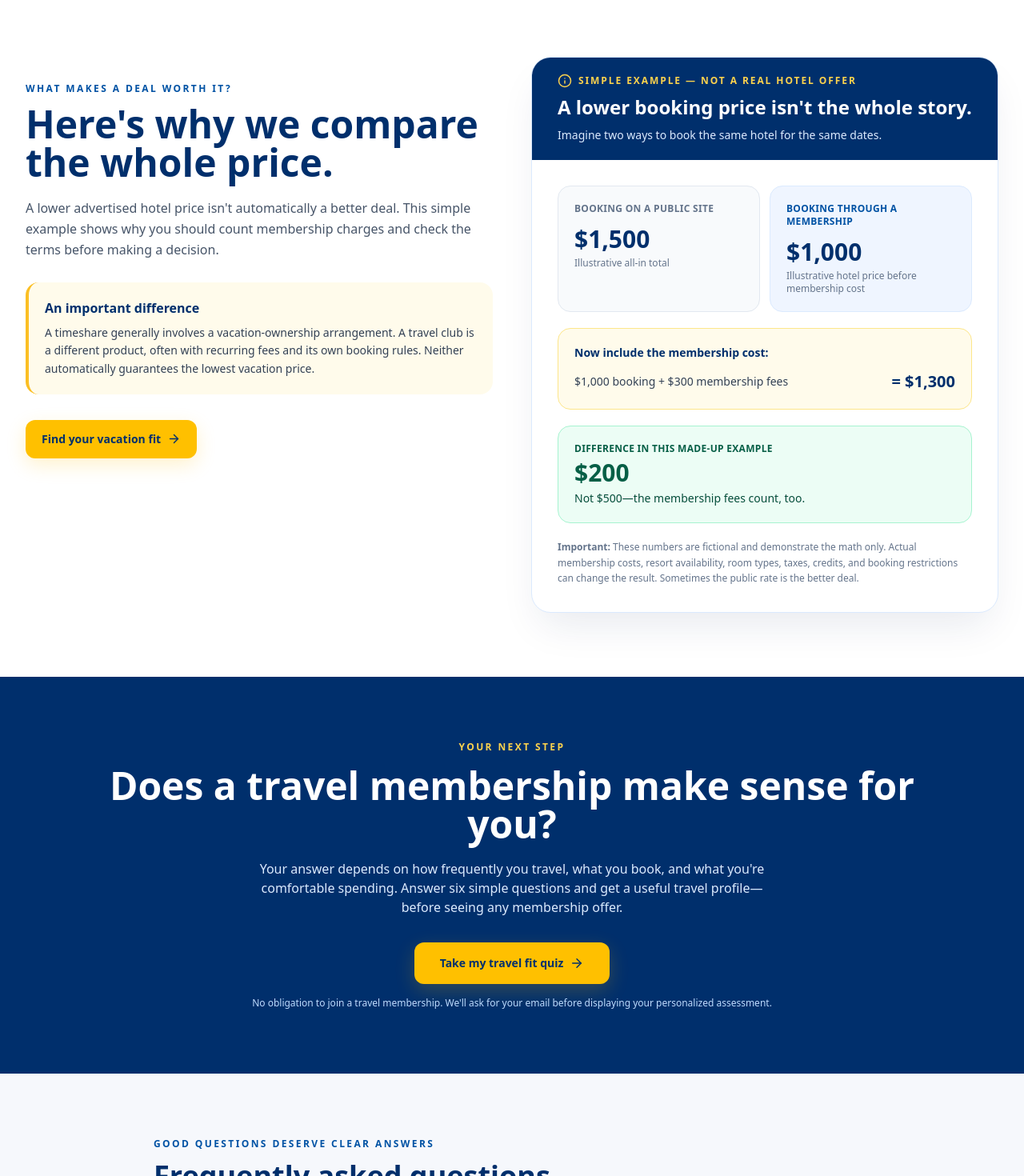
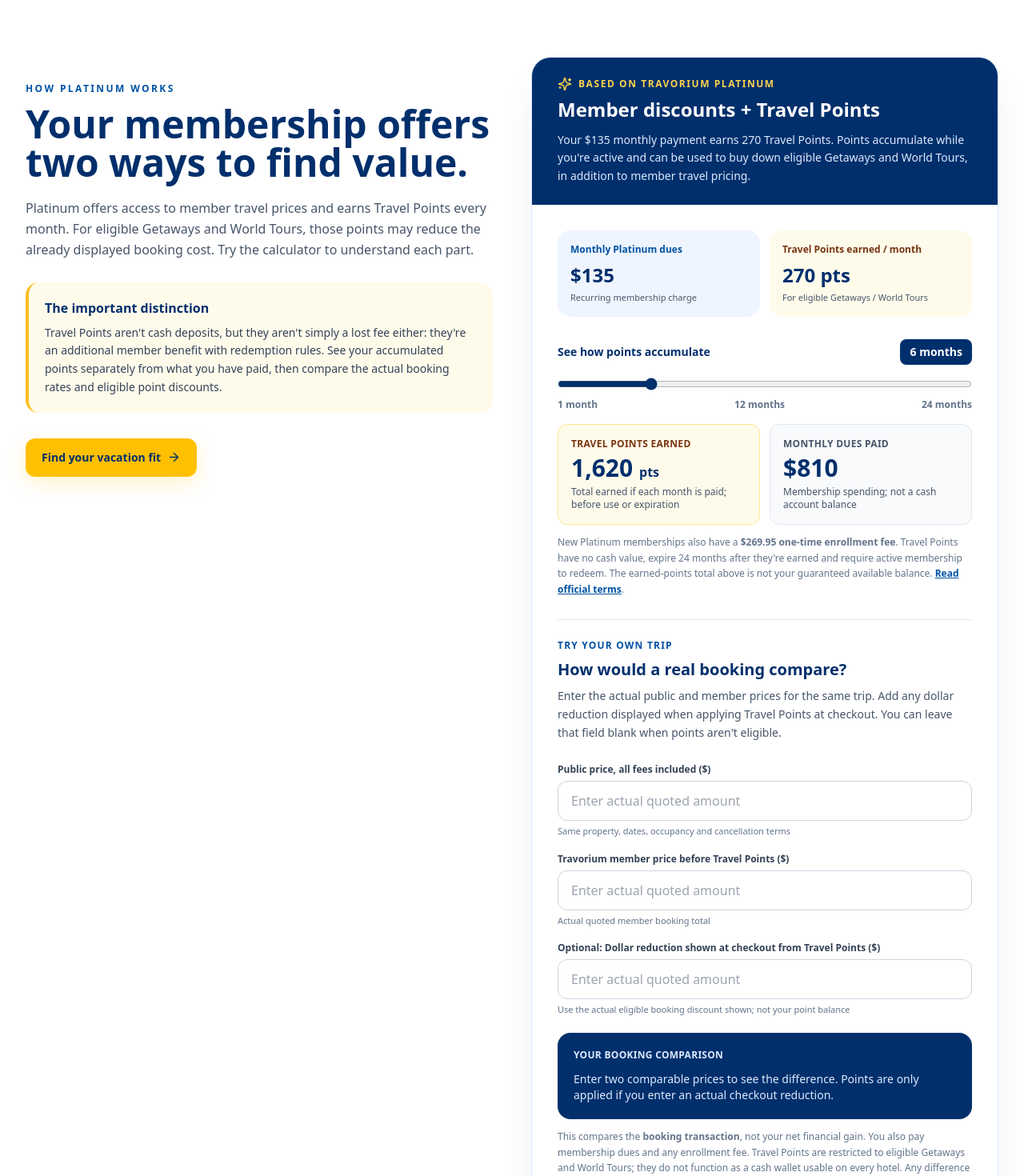
Before and after one commit to rahjreed/MLM, a React (Vite) app: page / in a window 1280 px wide. Shown: the part 1940-3410 px from the top of the page at 80% size. Built offline with nearby package versions, Linux system fonts and the light colour scheme.

Commit message:
Model real Travorium Platinum dues, earned Travel Points, and separate eligible point buy-downs

```diff
--- a/src/App.jsx
+++ b/src/App.jsx
@@ -264,39 +264,66 @@ function QuizModal({ onClose }) {
   </div>;
 }
 
-function ComparisonExample() {
+function TravoriumValueExplorer() {
+  const [months, setMonths] = useState(6);
+  const [retail, setRetail] = useState("");
+  const [member, setMember] = useState("");
+  const [pointsSavings, setPointsSavings] = useState("");
+
+  const money = (amount) => "$" + Number(amount).toLocaleString(undefined, { minimumFractionDigits: 0, maximumFractionDigits: 2 });
+  const validAmount = (value) => value !== "" && Number.isFinite(Number(value)) && Number(value) >= 0;
+  const hasQuotes = validAmount(retail) && validAmount(member);
+  const appliedPointsValue = validAmount(pointsSavings) ? Number(pointsSavings) : 0;
+  const pointsOverLimit = hasQuotes && appliedPointsValue > Number(member);
+  const memberBookingDue = hasQuotes && !pointsOverLimit ? Math.max(0, Number(member) - appliedPointsValue) : 0;
+  const memberRateDifference = hasQuotes ? Number(retail) - Number(member) : 0;
+  const fullDifference = hasQuotes && !pointsOverLimit ? Number(retail) - memberBookingDue : 0;
+
   return <div className="overflow-hidden rounded-3xl border border-blue-100 bg-white shadow-2xl shadow-blue-950/10">
-    <div className="bg-[#002F6C] px-6 py-5 text-white sm:px-8">
-      <div className="flex items-center gap-2"><Info size={18} className="text-amber-300"/><p className="text-xs font-black uppercase tracking-[.16em] text-amber-300">Simple example — not a real hotel offer</p></div>
-      <h3 className="mt-2 text-2xl font-black">A lower booking price isn't the whole story.</h3>
-      <p className="mt-2 text-sm leading-relaxed text-blue-100">Imagine two ways to book the same hotel for the same dates.</p>
+    <div className="bg-[#002F6C] px-6 py-6 text-white sm:px-8">
+      <div className="flex items-center gap-2 text-amber-300"><Sparkles size={18}/><p className="text-xs font-black uppercase tracking-[.13em]">Based on Travorium Platinum</p></div>
+      <h3 className="mt-2 text-2xl font-black leading-tight">Member discounts + Travel Points</h3>
+      <p className="mt-3 text-sm leading-relaxed text-blue-100">Your $135 monthly payment earns 270 Travel Points. Points accumulate while you're active and can be used to buy down eligible Getaways and World Tours, in addition to member travel pricing.</p>
     </div>
-    <div className="space-y-5 p-6 sm:p-8">
-      <div className="grid grid-cols-1 gap-3 sm:grid-cols-2">
-        <div className="rounded-2xl border border-slate-200 bg-slate-50 p-5">
-          <p className="text-xs font-bold uppercase tracking-wide text-slate-500">Booking on a public site</p>
-          <p className="mt-3 text-3xl font-black text-[#002F6C]">$1,500</p>
-          <p className="mt-1 text-xs text-slate-500">Illustrative all-in total</p>
+    <div className="space-y-7 p-6 sm:p-8">
+      <div className="grid grid-cols-2 gap-3">
+        <div className="rounded-2xl bg-[#EFF5FF] p-4"><p className="text-xs font-bold text-[#0052A4]">Monthly Platinum dues</p><p className="mt-2 text-2xl font-black text-[#002F6C]">$135</p><p className="mt-1 text-[11px] text-slate-600">Recurring membership charge</p></div>
+        <div className="rounded-2xl bg-amber-50 p-4"><p className="text-xs font-bold text-amber-900">Travel Points earned / month</p><p className="mt-2 text-2xl font-black text-[#002F6C]">270 pts</p><p className="mt-1 text-[11px] text-slate-600">For eligible Getaways / World Tours</p></div>
+      </div>
+      <div>
+        <div className="flex flex-wrap items-center justify-between gap-3"><label htmlFor="points-months" className="text-sm font-extrabold text-[#002F6C]">See how points accumulate</label><span className="rounded-lg bg-[#002F6C] px-3 py-1.5 text-sm font-black text-white">{months} {months === 1 ? "month" : "months"}</span></div>
+        <input id="points-months" type="range" min="1" max="24" step="1" value={months} onChange={(e) => setMonths(Number(e.target.value))} className="mt-4 w-full accent-[#002F6C]" aria-label="Number of Platinum membership months"/>
+        <div className="mt-1 flex justify-between text-xs font-bold text-slate-500"><span>1 month</span><span>12 months</span><span>24 months</span></div>
+        <div className="mt-4 grid grid-cols-1 gap-3 sm:grid-cols-2">
+          <div className="rounded-xl border border-amber-200 bg-amber-50 p-4"><p className="text-xs font-bold uppercase tracking-wide text-amber-900">Travel Points earned</p><p className="mt-1 text-3xl font-black text-[#002F6C]">{(months * 270).toLocaleString()} <span className="text-base">pts</span></p><p className="mt-1 text-xs text-slate-600">Total earned if each month is paid; before use or expiration</p></div>
+          <div className="rounded-xl border border-slate-200 bg-slate-50 p-4"><p className="text-xs font-bold uppercase tracking-wide text-slate-600">Monthly dues paid</p><p className="mt-1 text-3xl font-black text-[#002F6C]">{money(months * 135)}</p><p className="mt-1 text-xs text-slate-600">Membership spending; not a cash account balance</p></div>
         </div>
-        <div className="rounded-2xl border border-blue-100 bg-[#EFF5FF] p-5">
-          <p className="text-xs font-bold uppercase tracking-wide text-[#0052A4]">Booking through a membership</p>
-          <p className="mt-3 text-3xl font-black text-[#002F6C]">$1,000</p>
-          <p className="mt-1 text-xs text-slate-500">Illustrative hotel price before membership cost</p>
+        <p className="mt-3 text-xs leading-relaxed text-slate-500">New Platinum memberships also have a <strong>$269.95 one-time enrollment fee</strong>. Travel Points have no cash value, expire 24 months after they're earned and require active membership to redeem. The earned-points total above is not your guaranteed available balance. <a href="https://app.travorium.com/legal/membership-agreement" target="_blank" rel="noopener noreferrer" className="font-bold text-[#0052A4] underline">Read official terms</a>.</p>
+      </div>
+      <div className="border-t border-slate-200 pt-6">
+        <p className="text-xs font-extrabold uppercase tracking-widest text-[#0052A4]">Try your own trip</p>
+        <h4 className="mt-2 text-xl font-black text-[#002F6C]">How would a real booking compare?</h4>
+        <p className="mt-2 text-sm leading-relaxed text-slate-600">Enter the actual public and member prices for the same trip. Add any dollar reduction displayed when applying Travel Points at checkout. You can leave that field blank when points aren't eligible.</p>
+        <div className="mt-5 space-y-3">
+          {[
+            { id: "retail-quote", label: "Public price, all fees included ($)", value: retail, change: setRetail, hint: "Same property, dates, occupancy and cancellation terms" },
+            { id: "member-quote", label: "Travorium member price before Travel Points ($)", value: member, change: setMember, hint: "Actual quoted member booking total" },
+            { id: "points-reduction", label: "Optional: Dollar reduction shown at checkout from Travel Points ($)", value: pointsSavings, change: setPointsSavings, hint: "Use the actual eligible booking discount shown; not your point balance" }
+          ].map((field) => <label key={field.id} htmlFor={field.id} className="block"><span className="text-xs font-extrabold text-slate-700">{field.label}</span><input id={field.id} type="number" inputMode="decimal" min="0" step="0.01" value={field.value} onChange={(e) => field.change(e.target.value)} placeholder="Enter actual quoted amount" className="mt-1 block w-full rounded-xl border border-slate-300 bg-white px-4 py-3 text-base text-slate-900 focus:outline-2 focus:outline-blue-400"/><small className="mt-1 block text-[11px] leading-relaxed text-slate-500">{field.hint}</small></label>)}
         </div>
+        {pointsOverLimit && <p role="alert" className="mt-3 rounded-xl bg-rose-50 p-3 text-xs font-semibold text-rose-700">The point buy-down cannot exceed the displayed member booking total.</p>}
+        <div className="mt-5 rounded-2xl bg-[#002F6C] p-5 text-white">
+          <p className="text-xs font-bold uppercase tracking-wide text-blue-100">Your booking comparison</p>
+          {hasQuotes && !pointsOverLimit ? <div className="mt-4 space-y-3">
+            <div className="flex justify-between gap-3 text-sm"><span>Member-rate difference</span><strong>{money(memberRateDifference)}</strong></div>
+            <div className="flex justify-between gap-3 text-sm"><span>Travel Points reduction at checkout</span><strong>{money(appliedPointsValue)}</strong></div>
+            <div className="flex justify-between gap-3 text-sm"><span>Member booking cash due</span><strong>{money(memberBookingDue)}</strong></div>
+            <div className="border-t border-white/20 pt-3"><p className="text-xs text-blue-100">Booking price difference before membership dues</p><p className="mt-1 text-3xl font-black">{money(fullDifference)}</p></div>
+            {fullDifference < 0 && <p className="text-xs text-amber-200">On these quotes, the member booking costs more than the public option.</p>}
+          </div> : <p className="mt-3 text-sm text-blue-100">Enter two comparable prices to see the difference. Points are only applied if you enter an actual checkout reduction.</p>}
+        </div>
+        <p className="mt-3 text-xs leading-relaxed text-slate-500">This compares the <strong>booking transaction</strong>, not your net financial gain. You also pay membership dues and any enrollment fee. Travel Points are restricted to eligible Getaways and World Tours; they do not function as a cash wallet usable on every hotel. Any difference depends on real rates and redemption eligibility.</p>
       </div>
-      <div className="rounded-2xl border border-amber-200 bg-amber-50 p-5">
-        <p className="text-sm font-bold text-[#002F6C]">Now include the membership cost:</p>
-        <div className="mt-3 flex flex-wrap items-center justify-between gap-2 text-sm text-slate-700">
-          <span>$1,000 booking + $300 membership fees</span>
-          <span className="text-xl font-black text-[#002F6C]">= $1,300</span>
-        </div>
-      </div>
-      <div className="rounded-2xl border border-emerald-200 bg-emerald-50 p-5">
-        <p className="text-xs font-bold uppercase tracking-wide text-emerald-800">Difference in this made-up example</p>
-        <p className="mt-1 text-3xl font-black text-emerald-800">$200</p>
-        <p className="mt-1 text-sm text-emerald-900">Not $500—the membership fees count, too.</p>
-      </div>
-      <p className="text-xs leading-relaxed text-slate-500"><strong>Important:</strong> These numbers are fictional and demonstrate the math only. Actual membership costs, resort availability, room types, taxes, credits, and booking restrictions can change the result. Sometimes the public rate is the better deal.</p>
     </div>
   </div>;
 }
@@ -374,12 +401,12 @@ export default function App() {
       <section id="compare" className="scroll-mt-24 bg-white px-5 py-20 sm:px-8">
         <div className="mx-auto grid max-w-7xl items-start gap-12 lg:grid-cols-2">
           <div className="lg:pt-8">
-            <p className="text-xs font-black uppercase tracking-[.2em] text-[#0052A4]">What makes a deal worth it?</p><h2 className="mt-3 text-3xl font-black leading-tight text-[#002F6C] sm:text-5xl">Here's why we compare the whole price.</h2>
-            <p className="mt-5 text-base leading-relaxed text-slate-600">A lower advertised hotel price isn't automatically a better deal. This simple example shows why you should count membership charges and check the terms before making a decision.</p>
-            <div className="mt-7 rounded-2xl border-l-4 border-amber-400 bg-amber-50 p-5"><p className="font-extrabold text-[#002F6C]">An important difference</p><p className="mt-2 text-sm leading-relaxed text-slate-700">A timeshare generally involves a vacation-ownership arrangement. A travel club is a different product, often with recurring fees and its own booking rules. Neither automatically guarantees the lowest vacation price.</p></div>
+            <p className="text-xs font-black uppercase tracking-[.2em] text-[#0052A4]">How Platinum works</p><h2 className="mt-3 text-3xl font-black leading-tight text-[#002F6C] sm:text-5xl">Your membership offers two ways to find value.</h2>
+            <p className="mt-5 text-base leading-relaxed text-slate-600">Platinum offers access to member travel prices and earns Travel Points every month. For eligible Getaways and World Tours, those points may reduce the already displayed booking cost. Try the calculator to understand each part.</p>
+            <div className="mt-7 rounded-2xl border-l-4 border-amber-400 bg-amber-50 p-5"><p className="font-extrabold text-[#002F6C]">The important distinction</p><p className="mt-2 text-sm leading-relaxed text-slate-700">Travel Points aren't cash deposits, but they aren't simply a lost fee either: they're an additional member benefit with redemption rules. See your accumulated points separately from what you have paid, then compare the actual booking rates and eligible point discounts.</p></div>
             <div className="mt-8"><Button onClick={startQuiz}>Find your vacation fit <ArrowRight size={17}/></Button></div>
           </div>
-          <ComparisonExample/>
+          <TravoriumValueExplorer/>
         </div>
       </section>
 
@@ -397,7 +424,8 @@ export default function App() {
             ["Is this a timeshare?", "No. This website provides travel education and introduces an optional travel membership referral. Review the membership agreement to understand its terms and fees; it is not the same thing as buying a timeshare."],
             ["Will I definitely save money?", "No. Availability, dates, property choices, fees and membership costs affect your total. Always compare the full cost with public and direct-booking options."],
             ["Do I have to provide my email to take the quiz?", "You can answer all six questions before entering any contact details. We ask for your name, email and permission to follow up before revealing your customized travel snapshot. A travel membership purchase is never required."],
-            ["How much does membership cost?", "Membership may have enrollment and recurring charges depending on the current plan. Check the provider's pricing and terms before you choose whether to enroll."],
+            ["How much does membership cost?", "Travorium's published Platinum plan is $269.95 to enroll and $135 per month, earning 270 Travel Points per month. Titanium and Silver plans have different costs and benefits. Always confirm current fees at enrollment."],
+            ["Can I use Travel Points like cash at any hotel?", "No. Travorium Travel Points have no cash value and may be used to reduce eligible Getaway and World Tour bookings, subject to availability, program limits and an active membership. The points generally expire 24 months after they are earned."],
             ["Do you receive compensation if I sign up?", "We may receive referral compensation when you enroll through our Travorium link. That relationship does not change the cost-comparison advice we encourage you to follow."]
           ].map(([question, answer], index) => <div key={question} className="overflow-hidden rounded-2xl border border-slate-200 bg-white"><button type="button" onClick={() => setFaqOpen(faqOpen === index ? null : index)} aria-expanded={faqOpen === index} className="flex w-full items-center justify-between gap-4 p-5 text-left font-bold text-[#002F6C]"><span>{question}</span><ChevronDown size={18} className={"shrink-0 transition-transform " + (faqOpen === index ? "rotate-180" : "")}/></button>{faqOpen === index && <p className="px-5 pb-5 text-sm leading-relaxed text-slate-600">{answer}</p>}</div>)}</div>
         </div>
```
